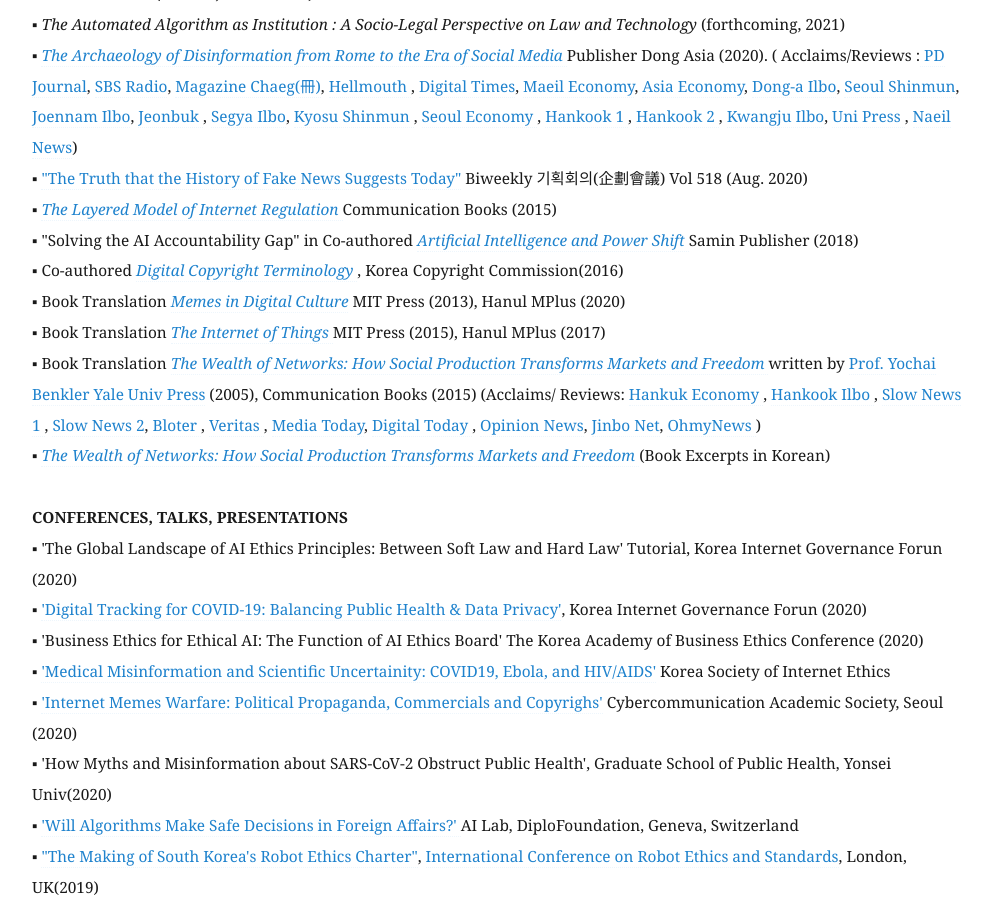
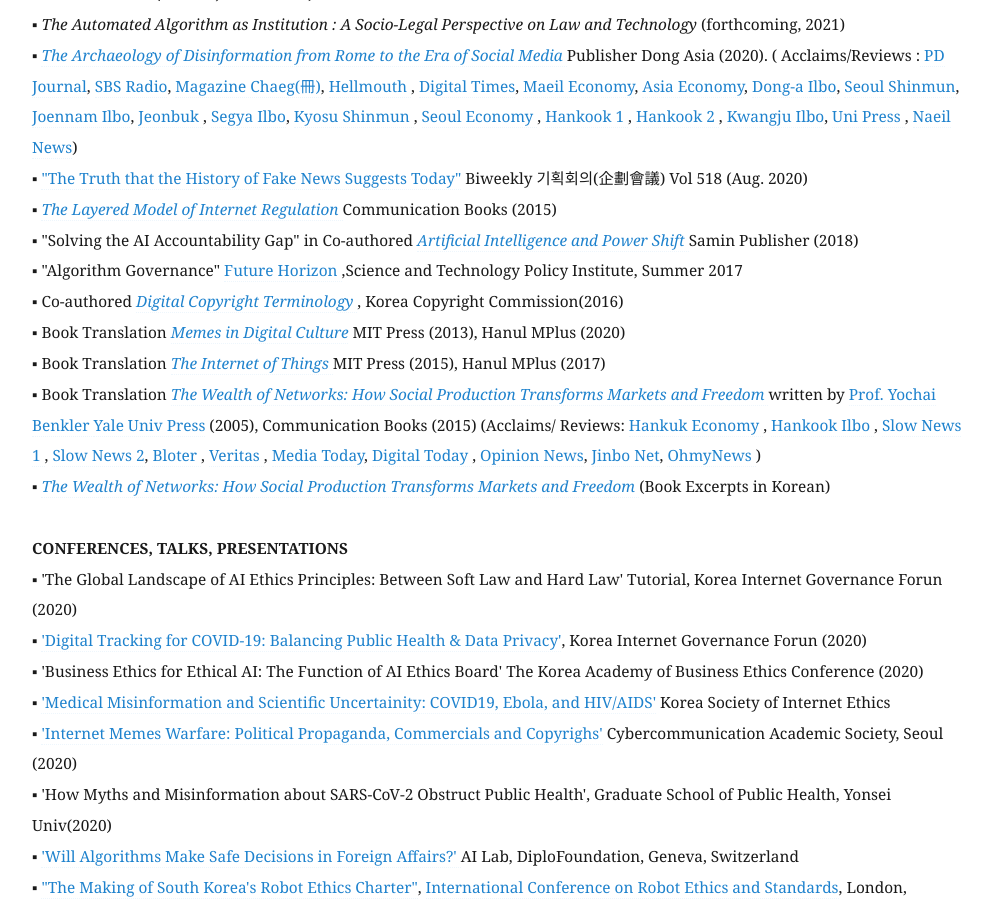
Before and after one commit to eunchangchoi/eunchangchoi.github.io, a Jekyll site: the page built from index.md, in a window 1280 px wide and 900 px high, scrolled down 1959 px. Shown: the whole window, without its empty margins (68-1060 px from the left). Built offline with Jekyll 4.4.1, drawn with Linux system fonts in a browser that asks for light colours.

Commit message:
Update index.md

```diff
--- a/index.md
+++ b/index.md
@@ -34,6 +34,7 @@
 ▪ <a href="https://github.com/eunchangchoi/Presentations/blob/master/The_Truth_that_the_History_of%20Fake_News_Says_to_Us_EunChangChoi2020.pdf">"The Truth that the History of Fake News Suggests Today"</a> Biweekly 기획회의(企劃會議) Vol 518 (Aug. 2020) <br>
 ▪ <a href="http://www.kyobobook.co.kr/product/detailViewKor.laf?barcode=9791130437002&orderClick=357"> <i>The Layered Model of Internet Regulation </i></a> Communication Books (2015) <br>
 ▪ "Solving the AI Accountability Gap" in Co-authored <a href="https://www.yes24.com/Product/Goods/62006191?scode=032&OzSrank=2"> <i> Artificial Intelligence and Power Shift </i> </a> Samin Publisher (2018) <br>
+▪ "Algorithm Governance" <a href="https://stepi.re.kr/app/publish/view.jsp?mode=new&cmsCd=CM0012&div=&categCd=A0505&ntNo=33&sdt=&edt=&src=&srcTemp=&opt=N&currtPg=5">Future Horizon </a>,Science and Technology Policy Institute, Summer 2017 <br>
 ▪ Co-authored <a href= "http://view.copyright.or.kr:8080/SynapDocViewServer/viewer/doc.html?key=000000006ba186290172c9470e3d36b4&contextPath=/SynapDocViewServer"> <i> Digital Copyright Terminology </i> </a>, Korea Copyright Commission(2016) <br>
 ▪ Book Translation <a href="https://mitpress.mit.edu/books/memes-digital-culture"> <i> Memes in Digital Culture</i></a>  MIT Press (2013), Hanul MPlus (2020) <br>
 ▪ Book Translation <a href="http://www.kyobobook.co.kr/product/detailViewKor.laf?ejkGb=KOR&mallGb=KOR&barcode=9788946062726&orderClick=LAH&Kc="> <i> The Internet of Things</i> </a> MIT Press (2015), Hanul MPlus (2017)<br>
```
